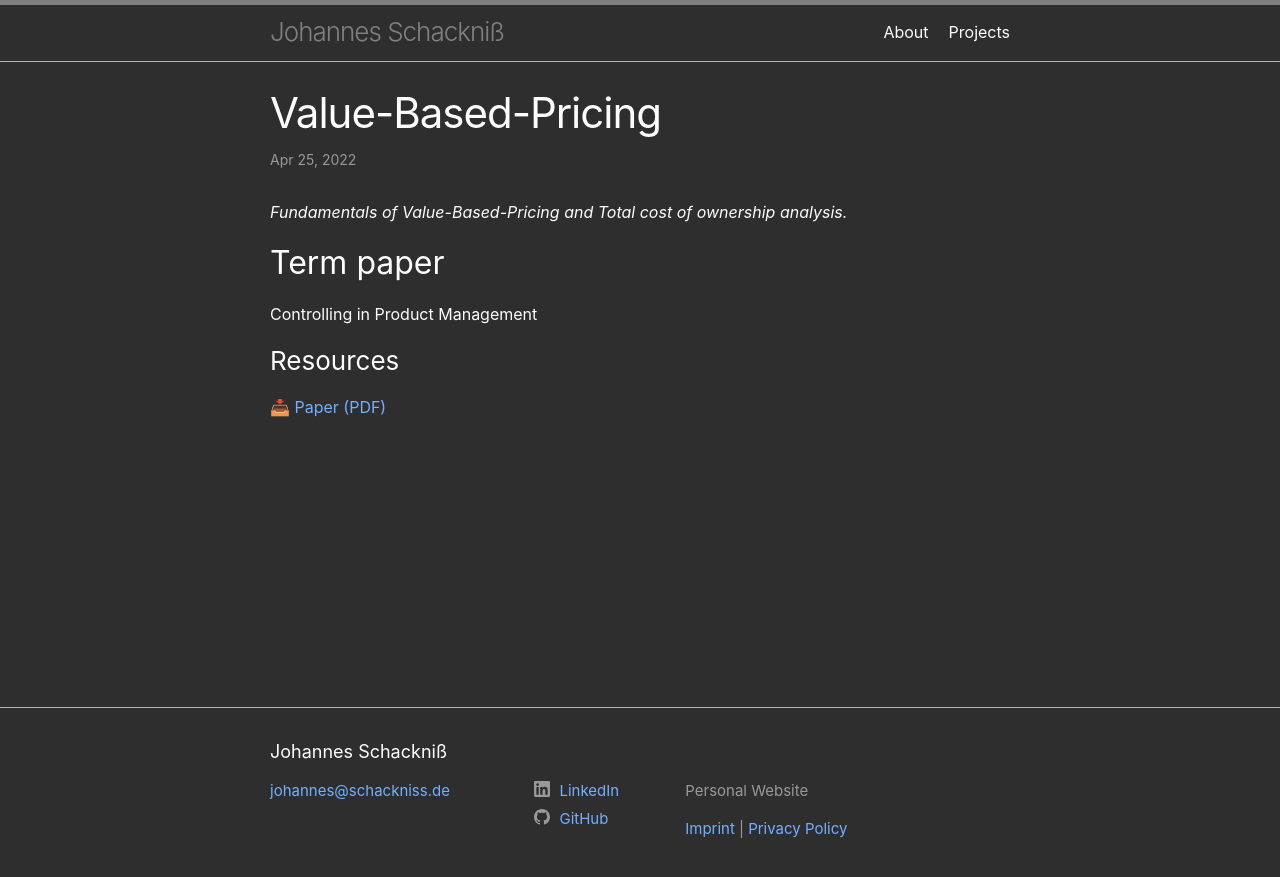
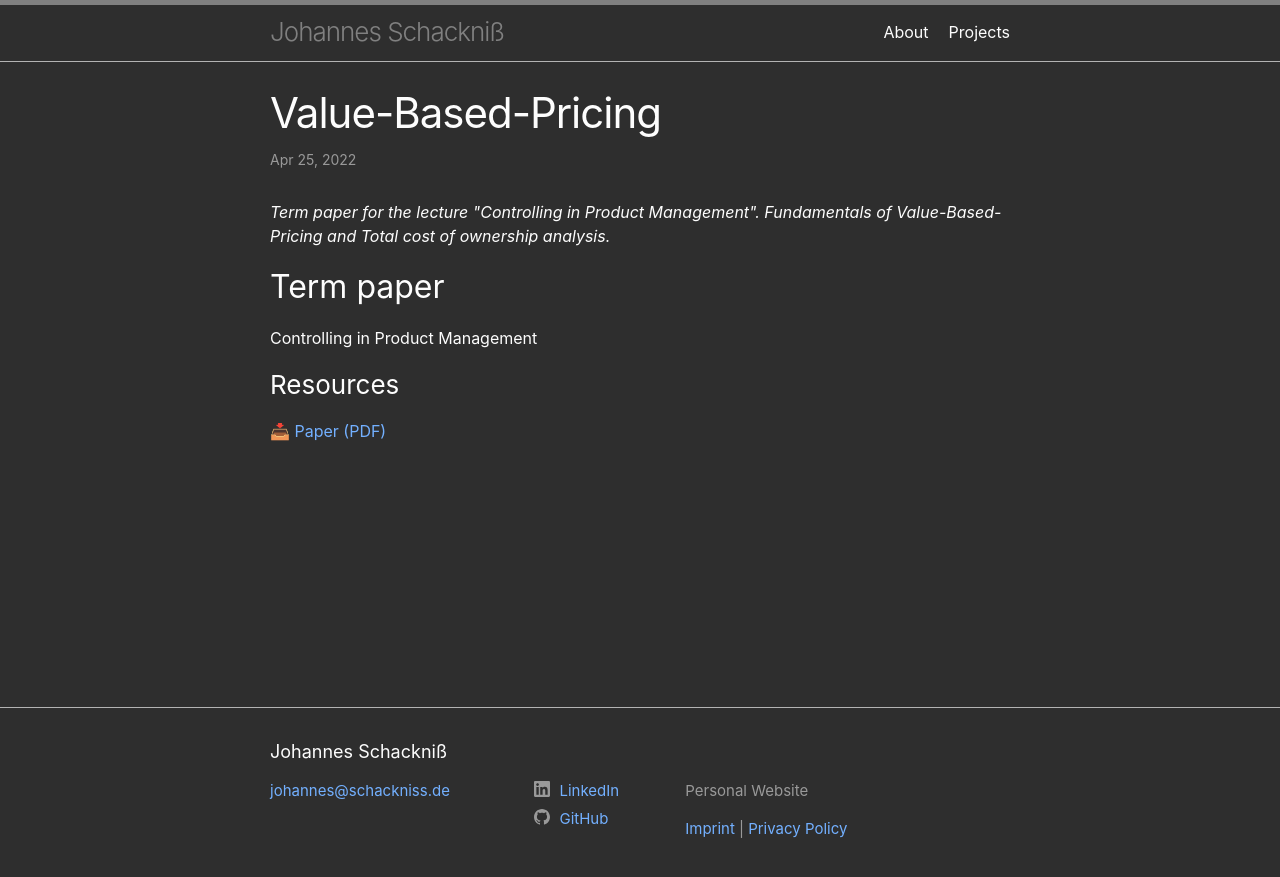
Before and after one commit to schackniss/schackniss.de, a Jekyll site: the page built from _posts/2022-04-25-value-based-pricing.md, in a window 1280 px wide. Shown: the top 877 px of the page. Built offline with Jekyll 4.4.1, drawn with Linux system fonts in a browser that asks for light colours.

Commit message:
Update description

```diff
--- a/_posts/2022-04-25-value-based-pricing.md
+++ b/_posts/2022-04-25-value-based-pricing.md
@@ -1,7 +1,7 @@
 ---
 layout: post
 title: Value-Based-Pricing
-description: Fundamentals of Value-Based-Pricing and Total cost of ownership analysis.
+description: Term paper for the lecture "Controlling in Product Management". Fundamentals of Value-Based-Pricing and Total cost of ownership analysis.
 ---
 ## Term paper
 
```
